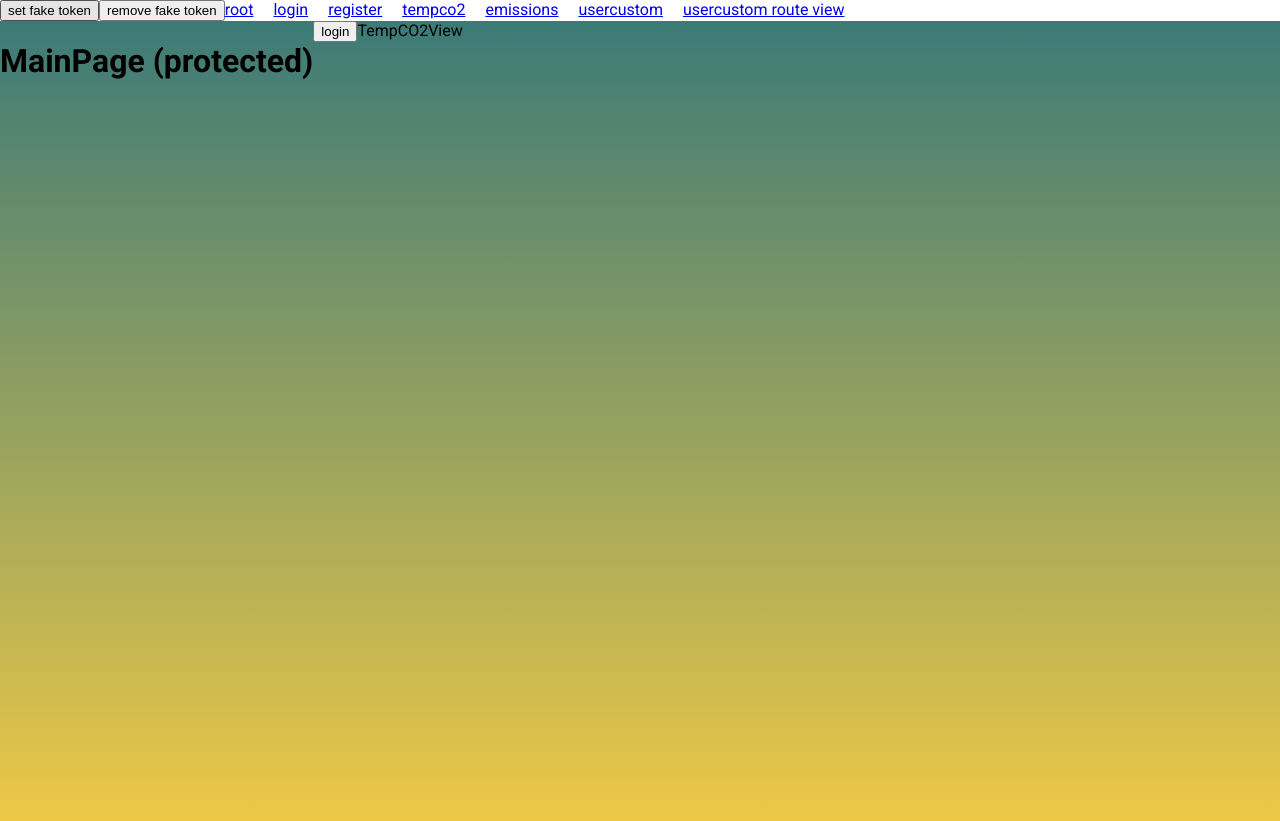
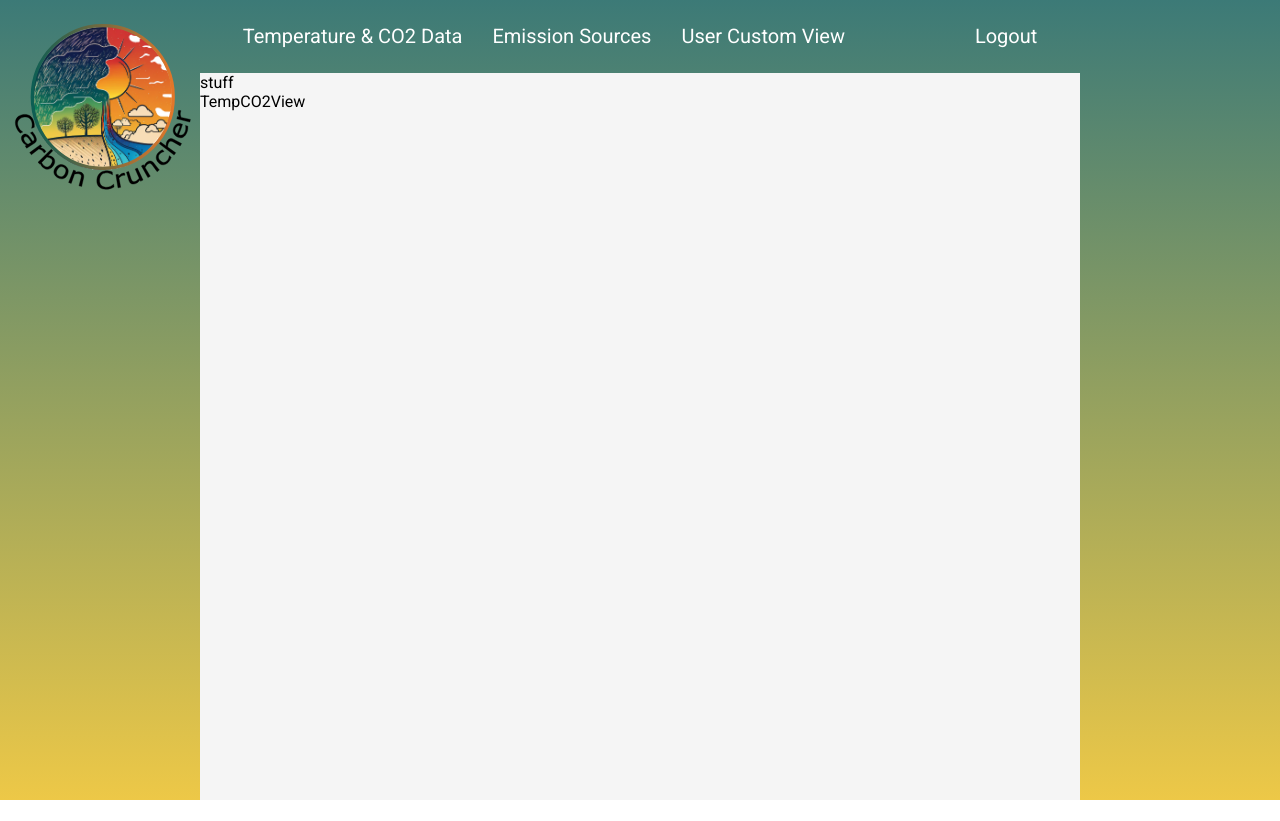
Before and after one commit to TVTKMO22-WP-GROUP-5/CarbonCruncher, a React (Create React App) app in the folder front-end/carbon-cruncher/: page /tempco2 in a window 1280 px wide. After the commit the page ends 800 px from the top, so only its background shows below. Built offline with nearby package versions, Linux system fonts and the light colour scheme.

Commit message:
added: pages & views layout and styling

```diff
--- a/front-end/carbon-cruncher/src/App.css
+++ b/front-end/carbon-cruncher/src/App.css
@@ -1,5 +1,4 @@
-@import url('https://fonts.googleapis.com/css2?family=Roboto:wght@100;300;400;500;700;900&display=swap');
-
+@import url('https://fonts.googleapis.com/css2?family=Roboto+Serif:wght@500&family=Roboto:wght@100;300;400;500;700;900&display=swap');
 html,
 body {
   width: 100%;
@@ -9,6 +8,10 @@ body {
   margin: 0;
 
   font-family: 'Roboto', sans-serif;
+}
+
+* {
+  box-sizing: border-box;
 }
 
 #root {
@@ -25,16 +28,76 @@ body {
 
   height: 100%;
 
+  color: #f5f5f5;
   background: rgb(60, 122, 119);
   background: linear-gradient(270deg, rgba(60, 122, 119, 1) 0%, rgba(60, 122, 119, 1) 50%, rgba(19, 17, 95, 1) 100%);
 }
 
+.loginPage img {
+  width: 400px;
+  height: 400px;
+}
+
+.loginTitleText {
+  text-align: center;
+  text-shadow: 2px 2px 5px #000000;
+}
+
+.loginTitleText > h1 {
+  font-family: 'Roboto Serif';
+  font-size: 64px;
+  margin-top: 80px;
+  margin-bottom: 10px;
+}
+
+.loginTitleText > h2 {
+  margin-top: 10px;
+  font-size: 36px;
+  font-weight: 400;
+}
+
+.loginView {
+  display: none;
+  background-color: aqua;
+  width: 30%;
+}
+
 .mainPage {
   display: flex;
-  flex-direction: row;
+  flex-direction: column;
+  align-items: center;
 
   height: 100%;
 
   background: rgb(60, 122, 119);
   background: linear-gradient(180deg, rgba(60, 122, 119, 1) 0%, rgba(237, 200, 71, 1) 100%);
 }
+
+.mainPage img {
+  position: absolute;
+
+  width: 200px;
+  top: 20px;
+  left: 0px;
+}
+
+.userCustomView,
+.tempCo2View,
+.emissionView {
+  width: calc((100% - 200px*2));
+  height: 100%;
+
+  background-color: #f5f5f5;
+}
+
+@media only screen and (max-width: 1200px) {
+  .userCustomView,
+  .tempCo2View,
+  .emissionView {
+    width: 100%;
+  }
+
+  .mainPage img {
+    display: none;
+  }
+}
--- a/front-end/carbon-cruncher/src/App.js
+++ b/front-end/carbon-cruncher/src/App.js
@@ -16,31 +16,6 @@ function App() {
 
   return (
     <AuthProvider>
-      <div>
-        <button onClick={() => setToken(1)}>set fake token</button>
-        <button onClick={() => setToken(null)}>remove fake token</button>
-        <Link className="link" to="/">
-          root
-        </Link>
-        <Link className="link" to="/login">
-          login
-        </Link>
-        <Link className="link" to="/register">
-          register
-        </Link>
-        <Link className="link" to="/tempco2">
-          tempco2
-        </Link>
-        <Link className="link" to="/emissions">
-          emissions
-        </Link>
-        <Link className="link" to="/usercustom">
-          usercustom
-        </Link>
-        <Link className="link" to="/usercustom/jfieowFEW">
-          usercustom route view
-        </Link>
-      </div>
       <Routes>
         <Route
           path="/"
--- /dev/null
+++ b/front-end/carbon-cruncher/src/components/Navbar/Navbar.js
@@ -0,0 +1,24 @@
+import React from "react"
+import styles from "./Navbar.module.css"
+import { Link } from "react-router-dom"
+
+const Navbar = () => {
+  return (
+    <div className={styles.container}>
+      <Link className={styles.link} to="/tempco2">
+        Temperature & CO2 Data
+      </Link>
+      <Link className={styles.link} to="/emissions">
+        Emission Sources
+      </Link>
+      <Link className={styles.link} to="/usercustom">
+        User Custom View
+      </Link>
+      <Link className={styles.link} to="/usercustom">
+        Logout
+      </Link>
+    </div>
+  )
+}
+
+export default Navbar
--- /dev/null
+++ b/front-end/carbon-cruncher/src/components/Navbar/Navbar.module.css
@@ -0,0 +1,35 @@
+.container {
+  display: flex;
+  flex-direction: row;
+  justify-content: center;
+  align-items: center;
+
+  width: calc(100% - 200px*2) ;
+  height: 80px;
+  gap: 30px;
+
+  background-color: rgba(0,0,0,0);
+}
+
+.link,
+.link:link,
+.link:visited,
+.link:active {
+  font-size: 20px;
+  color: #ffffff;
+  text-decoration: none;
+}
+
+.link:hover {
+  color: #274945;
+}
+
+.link:last-child {
+  margin-left: 100px;
+}
+
+@media only screen and (max-width: 1200px) {
+  .container {
+    width: 100%;
+  }
+}
--- a/front-end/carbon-cruncher/src/pages/LoginPage.js
+++ b/front-end/carbon-cruncher/src/pages/LoginPage.js
@@ -1,5 +1,6 @@
 import React from "react"
-import { Link, Outlet } from "react-router-dom"
+import { Assets } from "../assets/Assets"
+import { Outlet } from "react-router-dom"
 
 /**
  * Layout for login and registering pages
@@ -7,10 +8,11 @@ import { Link, Outlet } from "react-router-dom"
 export const LoginPage = () => {
   return (
     <div className="loginPage">
-      <h1>Loginpage (public)</h1>
-      <Link to="/main">
-        <button>main</button>
-      </Link>
+      <div className="loginTitleText">
+        <h1>Carbon Cruncher</h1>
+        <h2>Climate Data Visualizations</h2>
+      </div>
+      <img src={Assets.logo.noText} alt="logo"></img>
       <Outlet />
     </div>
   )
--- a/front-end/carbon-cruncher/src/pages/MainPage.js
+++ b/front-end/carbon-cruncher/src/pages/MainPage.js
@@ -1,5 +1,7 @@
 import React from "react"
-import { Link, Outlet } from "react-router-dom"
+import { Outlet } from "react-router-dom"
+import { Assets } from "../assets/Assets"
+import Navbar from "../components/Navbar/Navbar"
 
 /**
  * Layout for chart pages
@@ -7,10 +9,8 @@ import { Link, Outlet } from "react-router-dom"
 export const MainPage = () => {
   return (
     <div className="mainPage">
-      <h1>MainPage (protected)</h1>
-      <Link to="/login">
-        <button>login</button>
-      </Link>
+      <Navbar />
+      <img src={Assets.logo.text} alt="logo"></img>
       <Outlet />
     </div>
   )
--- a/front-end/carbon-cruncher/src/pages/NotFoundPage.js
+++ b/front-end/carbon-cruncher/src/pages/NotFoundPage.js
@@ -11,6 +11,7 @@ export const NotFoundPage = () => {
     setTimeout(() => {
       navigate(-1)
     }, 2000)
+    // eslint-disable-next-line react-hooks/exhaustive-deps
   }, [])
 
   return (
--- a/front-end/carbon-cruncher/src/views/EmissionsView.js
+++ b/front-end/carbon-cruncher/src/views/EmissionsView.js
@@ -1,5 +1,10 @@
-import React from "react";
+import React from "react"
 
 export const EmissionsView = () => {
-  return <div>EmissionsView</div>;
-};
+  return (
+    <div className="emissionView">
+      <div>stuff</div>
+      Emission View
+    </div>
+  )
+}
--- a/front-end/carbon-cruncher/src/views/LoginView.js
+++ b/front-end/carbon-cruncher/src/views/LoginView.js
@@ -1,5 +1,9 @@
-import React from "react";
+import React from "react"
 
 export const LoginView = () => {
-  return <div>LoginView</div>;
-};
+  return (
+    <div className="loginView">
+      <h1>Login Form</h1>
+    </div>
+  )
+}
--- a/front-end/carbon-cruncher/src/views/TempCO2View.js
+++ b/front-end/carbon-cruncher/src/views/TempCO2View.js
@@ -1,5 +1,10 @@
-import React from "react";
+import React from "react"
 
 export const TempCO2View = () => {
-  return <div>TempCO2View</div>;
-};
+  return (
+    <div className="tempCo2View">
+      <div>stuff</div>
+      TempCO2View
+    </div>
+  )
+}
--- a/front-end/carbon-cruncher/src/views/UserCustomView.js
+++ b/front-end/carbon-cruncher/src/views/UserCustomView.js
@@ -2,7 +2,7 @@ import React from "react"
 
 export const UserCustomView = ({ loggedIn }) => {
   return (
-    <div>
+    <div className="userCustomView">
       UserCustomView
       <div>Logged In: {loggedIn === true ? "yes" : "no"}</div>
     </div>
```
